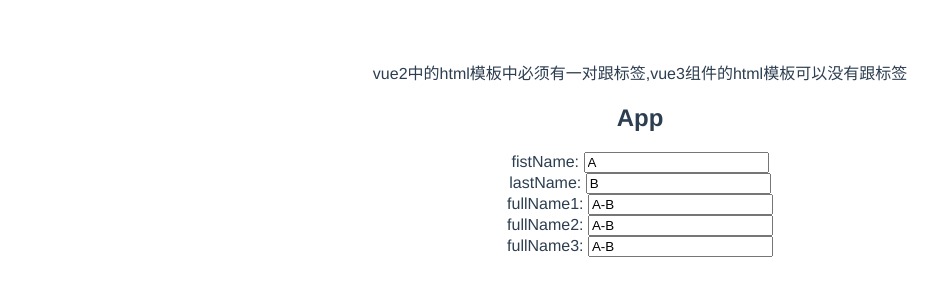
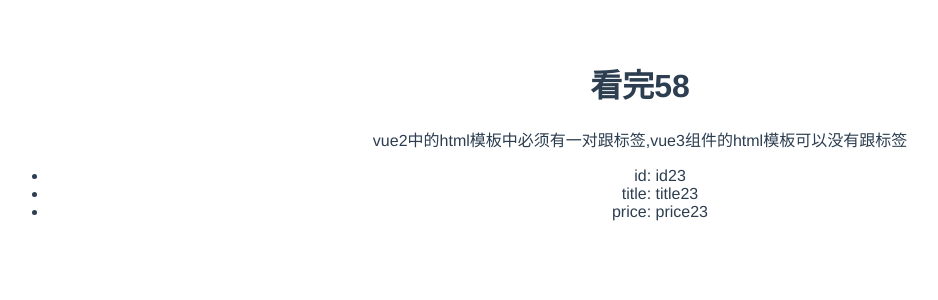
Before and after one commit to MrChenXP/MyDocs, a Vue app in the folder vue3/: page / in a window 1280 px wide. Shown: the top 300 px of the page, without its empty margins (0-938 px from the left). Built offline with nearby package versions, Linux system fonts and the light colour scheme.

Commit message:
vue hooks(vue2的mixins)

```diff
--- a/vue3/package.json
+++ b/vue3/package.json
@@ -8,6 +8,7 @@
     "lint": "vue-cli-service lint"
   },
   "dependencies": {
+    "axios": "^0.27.2",
     "core-js": "^3.8.3",
     "vue": "^3.2.13"
   },
--- /dev/null
+++ b/vue3/public/address.json
@@ -0,0 +1,5 @@
+{
+  "id": "id3",
+  "name": "name3",
+  "distance": "distance3"
+}
--- /dev/null
+++ b/vue3/public/products.json
@@ -0,0 +1,5 @@
+[{
+  "id": "id23",
+  "title": "title23",
+  "price": "price23"
+}]
--- a/vue3/src/App.vue
+++ b/vue3/src/App.vue
@@ -1,4 +1,5 @@
 <template>
+  <h1>看完58</h1>
   <div>vue2中的html模板中必须有一对跟标签,vue3组件的html模板可以没有跟标签</div>
   <!-- 使用子级 -->
    <child :msg="msg" msg2="cba" @emitFun="emitFun"/>
@@ -8,7 +9,7 @@
 // defineComponent函数,目的是定义一个组件,内部可以传入一个配置对象
 import { defineComponent,ref } from "vue";
 // 引入一个子级组件
-import child  from "./components/watchComputed.vue";
+import child  from "./components/hooks/useRequest.vue";
 
 // 暴露出一个定义好的组件
 export default defineComponent({
--- /dev/null
+++ b/vue3/src/components/hooks/useRequest.ts
@@ -0,0 +1,29 @@
+import { ref } from 'vue'
+import axios from 'axios'
+
+/*
+使用axios发送异步ajax请求
+利用TS泛型强化类型检查
+*/
+export default function useUrlLoader<T>(url: string) {
+
+  const result = ref<T | null>(null)
+  const loading = ref(true)
+  const errorMsg = ref(null)
+
+  axios.get(url)
+    .then(response => {
+      loading.value = false
+      result.value = response.data
+    })
+    .catch(e => {
+      loading.value = false
+      errorMsg.value = e.message || '未知错误'
+    })
+
+  return {
+    loading,
+    result,
+    errorMsg,
+  }
+}
--- /dev/null
+++ b/vue3/src/components/hooks/useRequest.vue
@@ -0,0 +1,60 @@
+<template>
+<div class="about">
+  <h2 v-if="loading">LOADING...</h2>
+  <h2 v-else-if="errorMsg">{{errorMsg}}</h2>
+  <!-- <ul v-else>
+    <li>id: {{result.id}}</li>
+    <li>name: {{result.name}}</li>
+    <li>distance: {{result.distance}}</li>
+  </ul> -->
+
+  <ul v-for="p in result" :key="p.id">
+    <li>id: {{p.id}}</li>
+    <li>title: {{p.title}}</li>
+    <li>price: {{p.price}}</li>
+  </ul>
+  <!-- <img v-if="result" :src="result[0].url" alt=""> -->
+</div>
+</template>
+
+<script lang="ts">
+import {
+  watch
+} from "vue"
+import useRequest from './useRequest'
+
+// 地址数据接口
+interface AddressResult {
+  id: number;
+  name: string;
+  distance: string;
+}
+
+// 产品数据接口
+interface ProductResult {
+  id: string;
+  title: string;
+  price: number;
+}
+
+export default {
+  setup() {
+
+    // const {loading, result, errorMsg} = useRequest<AddressResult>('/address.json')
+    const {loading, result, errorMsg} = useRequest<ProductResult[]>('/products.json')
+
+    watch(result, () => {
+      if (result.value) {
+        // console.log(result.value) // 有提示
+        console.log(result.value.length) // 有提示
+      }
+    })
+
+    return {
+      loading,
+      result,
+      errorMsg
+    }
+  }
+}
+</script>
```
Also changed, not shown: vue3/src/components/hooks/useMousePosition.ts (added, +27 -0 lines), vue3/src/components/hooks/useMousePosition.vue (added, +29 -0 lines), 2 other files (tests, documents, lock files or other folders).
